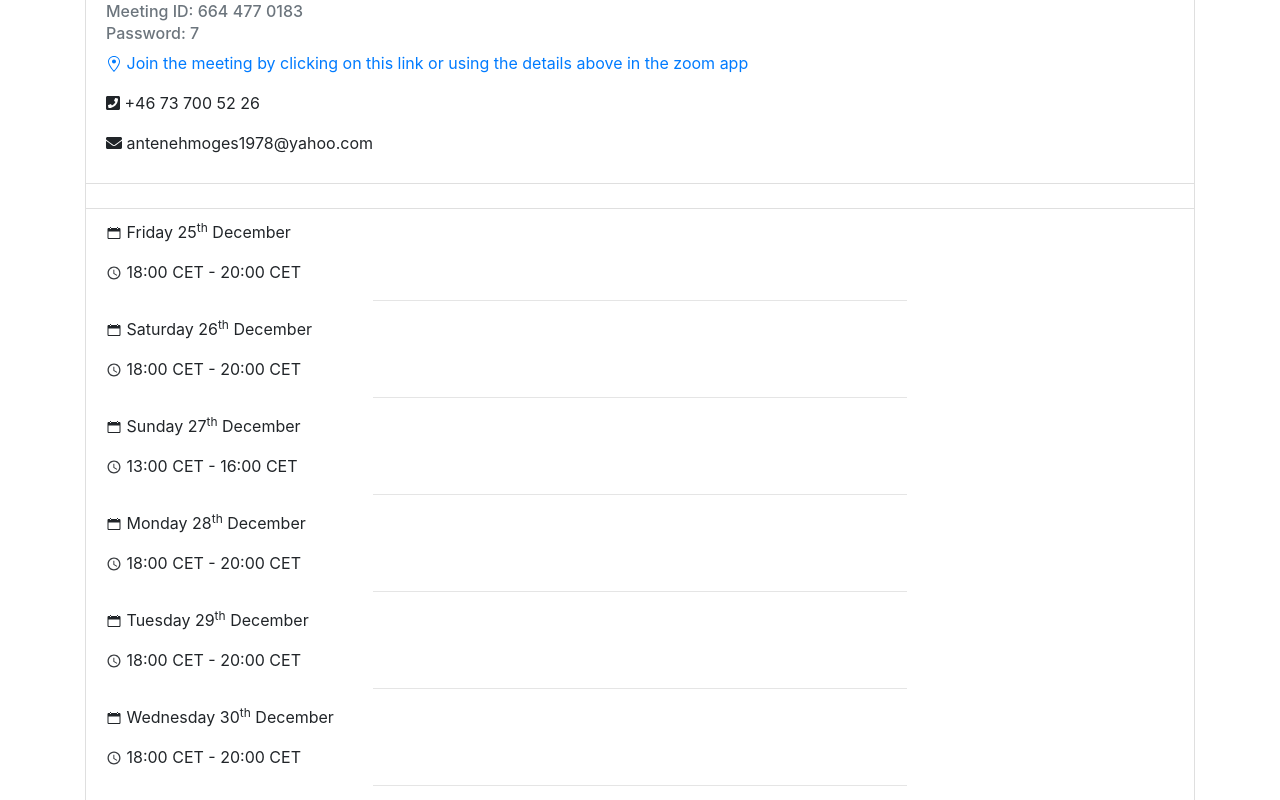
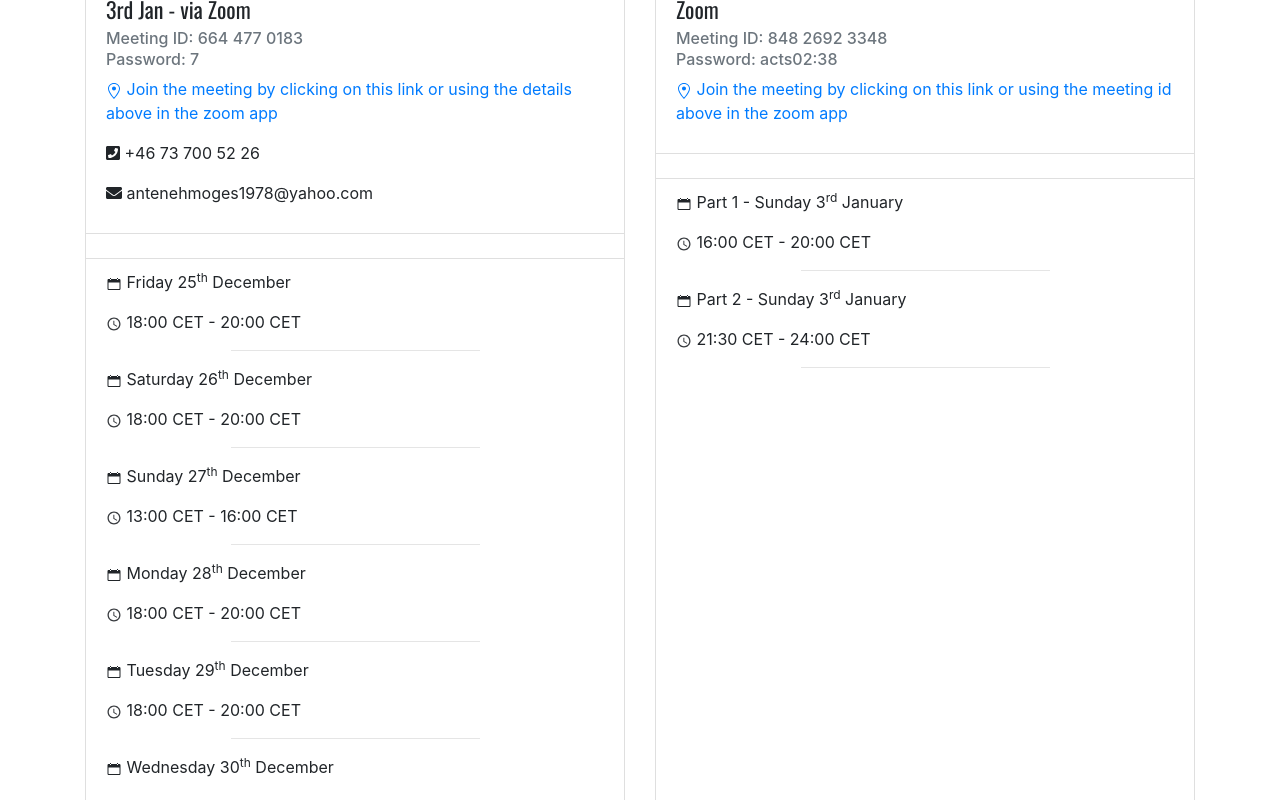
Before and after one commit to Haimanot1989/church, a React (Create React App) app: page / in a window 1280 px wide. Shown: the part 772-1572 px from the top of the page. Built offline with nearby package versions, Linux system fonts and the light colour scheme.

Commit message:
acifna youth

```diff
--- a/src/components/Cards.js
+++ b/src/components/Cards.js
@@ -9,12 +9,13 @@ import { OnlineMeetingCard } from "./OnlineMeetingCard";
 
 const Cards = () => {
   let decemberConference2020 = onlineMeetings["decemberConference2020"];
-  let europeBibleStudy = onlineMeetings["europeBibleStudyOnZoom"];
+  let ACIFNAYouth = onlineMeetings["ACIFNAYouth"];
 
   return (
     <>
       <div className="card-deck mb-2">
         <OnlineMeetingCard {...decemberConference2020} />
+        <OnlineMeetingCard {...ACIFNAYouth} />
       </div>
     </>
   );
--- a/src/components/data/onlineMeetings.json
+++ b/src/components/data/onlineMeetings.json
@@ -48,27 +48,40 @@
     }
   },
   "ACIFNAYouth": {
+    "platformName": "Zoom",
     "zoomInfo": {
       "language": "",
       "meetingId": "848 2692 3348",
+      "meetingPassword": "acts02:38",
       "meetingLink": {
-        "map": "https://us02web.zoom.us/j/84826923348",
+        "map": "https://us02web.zoom.us/j/84826923348?pwd=VmZHbzlpRGhLUXVNVXdyYm9BVThVUT09",
         "placeName": "Join the meeting by clicking on this link or using the meeting id above in the zoom app"
       }
     },
-    "imageUrl": "./acifna_youth.png",
-    "title": "Digital ACIFNA Annual Youth Conference",
+    "imageUrl": "./acifna_youth_thanksgiving.png",
+    "title": "Digital ACIFNA Annual Youth Thanksgiving Conference",
     "time": [
       {
         "id": 1,
         "date": {
-          "day": "Sunday",
-          "date": "23",
+          "day": "Part 1 - Sunday",
+          "date": "3",
           "sup": "rd",
-          "month": "August"
+          "month": "January"
         },
-        "startTime": "18:30 CEST",
-        "finishTime": "23:00 CEST"
+        "startTime": "16:00 CET",
+        "finishTime": "20:00 CET"
+      },
+      {
+        "id": 2,
+        "date": {
+          "day": "Part 2 - Sunday",
+          "date": "3",
+          "sup": "rd",
+          "month": "January"
+        },
+        "startTime": "21:30 CET",
+        "finishTime": "24:00 CET"
       }
     ]
   },
```
Also changed, not shown: public/acifna_youth_thanksgiving.png (added).
